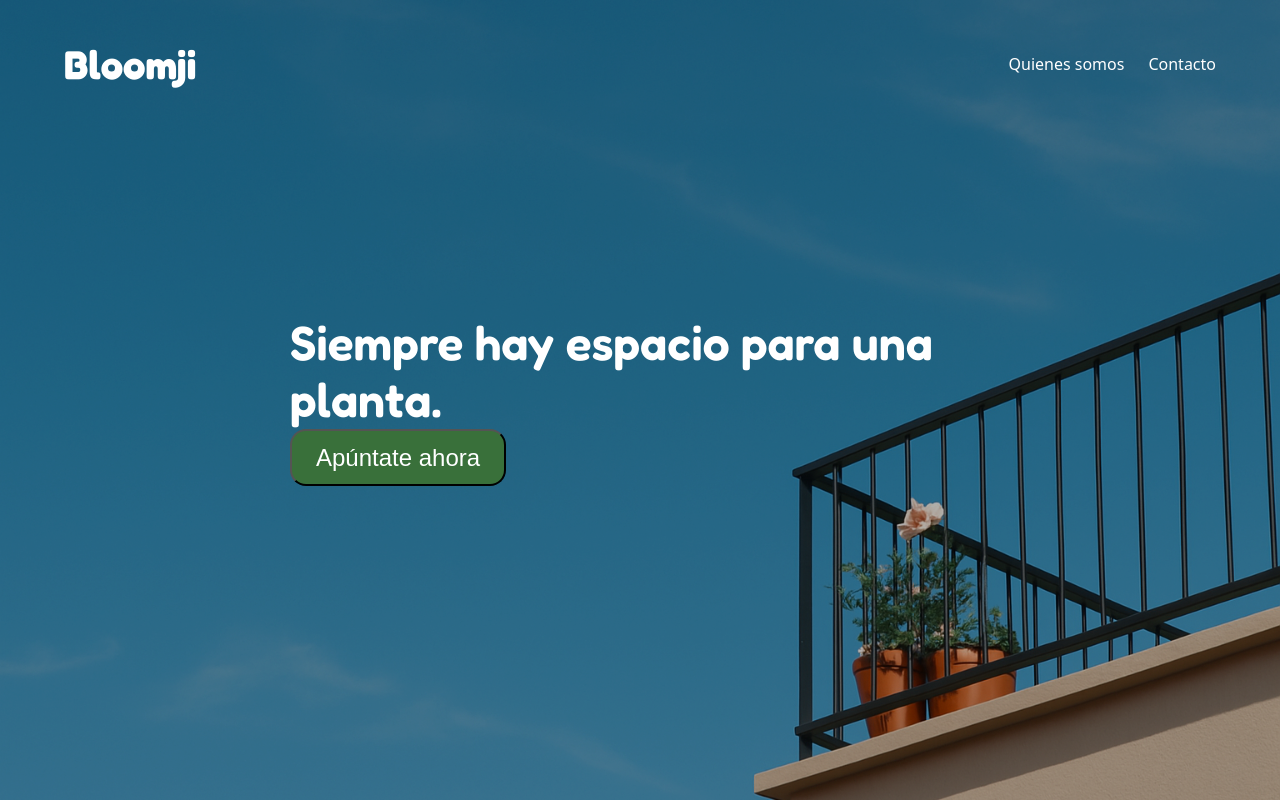
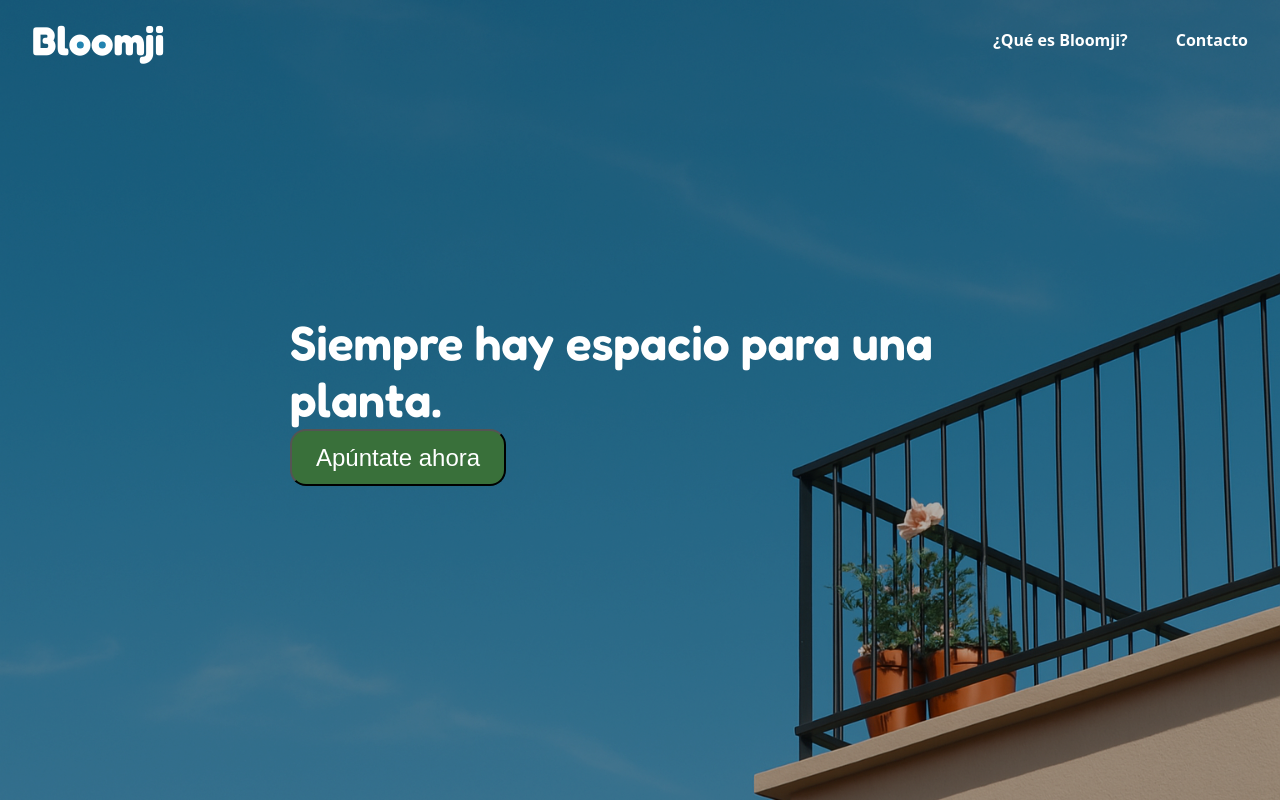
Before and after one commit to SalvadorChamizo/Bloomji_web, a React (Vite) app: page / in a window 1280 px wide. Built offline with nearby package versions, Linux system fonts and the light colour scheme.

Commit message:
Implement Logo eye tracking and animations (#3)
* feat: Add random animations to logo

* feat: Add poppins font

* feat: Add script to run vite with --host

* style: Change css for header

* refactor: Change time eyes tracking start and pupils position

* feat: Add variable for poppins font

```diff
--- a/index.html
+++ b/index.html
@@ -9,6 +9,8 @@
     <link rel="preconnect" href="https://fonts.gstatic.com" crossorigin />
     <link href="https://fonts.googleapis.com/css2?family=Fredoka:wght@400;500;600;700&display=swap"
           rel="stylesheet" />
+      <link href="https://fonts.googleapis.com/css2?family=Poppins:wght@300;400;500;600&display=swap"
+          rel="stylesheet">
   </head>
   <body>
     <div id="root"></div>
--- a/package.json
+++ b/package.json
@@ -4,7 +4,7 @@
   "version": "0.0.0",
   "type": "module",
   "scripts": {
-    "dev": "vite",
+    "dev": "vite --host",
     "build": "tsc -b && vite build",
     "lint": "eslint .",
     "preview": "vite preview"
--- a/src/components/Header.module.css
+++ b/src/components/Header.module.css
@@ -1,10 +1,11 @@
 .header {
+    grid-column: 2;
+    grid-row: 1;
     display: flex;
     align-items: center;
     justify-content: space-between;
     background: transparent;
     color: white;
-    padding: 2.5rem 4rem;
 }
 
 .logo {
@@ -12,7 +13,6 @@
     font-size: max(1.5rem, 2.5rem, 2.5rem);
     text-decoration: none;
     font-family: var(--font-brand);
-
 }
 
 .desktopNav {
@@ -21,7 +21,7 @@
 
 .navList {
     display: flex;
-    gap: 1.5rem;
+    gap: 3rem;
     list-style: none;
     margin: 0;
     padding: 0;
@@ -31,7 +31,12 @@
 .link {
     text-decoration: none;
     color: inherit;
-    font-weight: 500;
+    font-weight: 600;
+}
+
+li:hover {
+    text-shadow: 0 0 10px white, 0 0 20px white;
+    font-weight: 600;
 }
 
 .menuButton {
@@ -69,7 +74,7 @@
 
 .active {
     font-weight: 600;
-    border-bottom: 2px solid currentColor;
+    border-bottom: 2px solid white;
 }
 
 @media (max-width: 768px) {
--- a/src/components/Header.tsx
+++ b/src/components/Header.tsx
@@ -17,10 +17,10 @@ function Header({ className }: HeaderProps) {
             <nav className={styles.desktopNav}>
                 <ul className={styles.navList}>
                     <li>
-                        <NavLink to="/about" className={({ isActive}) => isActive ? styles.active : styles.link}>Quienes somos</NavLink>
+                        <NavLink to="/about" className={styles.link}>¿Qué es Bloomji?</NavLink>
                     </li>
                     <li>
-                        <NavLink to="/Contact" className={({ isActive}) => isActive ? styles.active : styles.link}>Contacto</NavLink>
+                        <NavLink to="/Contact" className={styles.link}>Contacto</NavLink>
                     </li>
                 </ul>
             </nav>
--- a/src/components/Logo.module.css
+++ b/src/components/Logo.module.css
@@ -1,4 +1,6 @@
 .logo {
+    grid-column: 2;
+    grid-row: 1;
     position: relative;
     font-weight: 700;
     font-size: max(1.5rem, 2.5rem, 2.5rem);
@@ -15,11 +17,11 @@
 
 .eyes {
     position: absolute;
-    top: 59%;
-    left: 38.5%;
+    top: 0.73em;
+    left: 1.28em;
     transform: translate(-50%, -50%);
     display: flex;
-    gap: 0.5rem;
+    gap: 0.4rem;
     margin-left: 0.5rem;
     z-index: 2;
 }
@@ -38,7 +40,21 @@
 .pupil {
     width: 7px;
     height: 7px;
-    background: #1B5978;
+    background: #2283B0;
     border-radius: 50%;
     transition: transform 0.15s ease-out;
 }
+
+.pupil::after {
+    content: "";
+    position: absolute;
+    inset: 0;
+    background: var(--color-bg);
+    transform: ScaleY(0);
+    transform-origin: top;
+    transition: transform 0.12s ease-in;
+}
+
+.blink .pupil::after {
+    transform: scaleY(1);
+}
--- a/src/components/Logo.tsx
+++ b/src/components/Logo.tsx
@@ -2,7 +2,7 @@ import { NavLink } from "react-router-dom";
 import { useCallback, useEffect, useRef, useState} from "react";
 import styles from "./Logo.module.css";
 
-const INACTIVITY_DELAY = 2000;
+const INACTIVITY_DELAY = 500;
 
 export default function Logo() {
     const pupilRefs = useRef<HTMLDivElement[]>([]);
@@ -10,21 +10,69 @@ export default function Logo() {
 
     const [isHovering, setIsHovering] = useState(false);
     const [isActive, setIsActive] = useState(false);
+    const [isBlinking, setIsBlinking] = useState(false);
+
+    const blinkOnce = useCallback(() => {
+        setIsBlinking(true);
+        setTimeout(() => setIsBlinking(false), 150);
+    }, []);
+
+    const blinkTwice = useCallback(() => {
+        setIsBlinking(true);
+        setTimeout(() => {
+            setIsBlinking(false);
+            setTimeout(() => {
+                setIsBlinking(true);
+                setTimeout(() => setIsBlinking(false), 150);
+            }, 120);
+        }, 140);
+    }, []);
+
+    const moveEyes = useCallback((x: number, y: number) => {
+        pupilRefs.current.forEach((pupil) => {
+            if (pupil) {
+                pupil.style.transform = `translate(${x}px, ${y}px)`;
+            }
+        });
+    }, []);
+
+    const lookLeft = () => moveEyes(-4, 0);
+    const lookRight = () => moveEyes(4, 0);
+    const lookUp = () => moveEyes(0, -4);
+    const lookDown = () => moveEyes(0, 4);
+
+    const pickIdleAction = (): (() => void) => {
+        const r = Math.random() * 100;
+
+        if (r < 60) return blinkOnce;
+        if (r < 70) return blinkTwice;
+        if (r < 75) return lookLeft;
+        if (r < 80) return lookRight;
+        if (r < 85) return lookUp;
+        if (r < 90) return lookDown;
+
+        return () => {};
+    };
 
     useEffect(() => {
         const timer = setTimeout(() => {
             setIsActive(true);
-        }, 6000);
+        }, 4000);
         return () => clearTimeout(timer);
     }, []);
 
     const resetEyes = useCallback(() => {
-        pupilRefs.current.forEach((pupil) => {
-            if (pupil) {
-                pupil.style.transform = "translate(0, 0)";
-            }
-        });
-    }, []);
+        moveEyes(0, 0);
+
+        setTimeout(() => {
+            const action = pickIdleAction();
+            action();
+        }, 400);
+
+        setTimeout(() => {
+            moveEyes(0, 0);
+        }, 800);
+    }, [moveEyes]);
 
     const clearInactivityTimer = () => {
         if (inactivityTimer.current) {
@@ -105,7 +153,7 @@ export default function Logo() {
             onMouseLeave={() => setIsHovering(false) }
         >
             <span className={styles.text}>Bloomji</span>
-            <div className={styles.eyes}>
+            <div className={`${styles.eyes} ${isBlinking ? styles.blink : ""}`}>
                 {[0, 1].map((i) => (
                     <div key={i} className={styles.eye}>
                         <div ref={(el) => setPupilRef(el, i)} className={styles.pupil}></div>
--- a/src/styles/variables.css
+++ b/src/styles/variables.css
@@ -5,4 +5,5 @@
 
     --container-width: 1200px;
     --font-brand: "Fredoka", system-ui, sans-serif;
+    --font-text: "Poppins", system-ui, sans-serif;
 }
```
